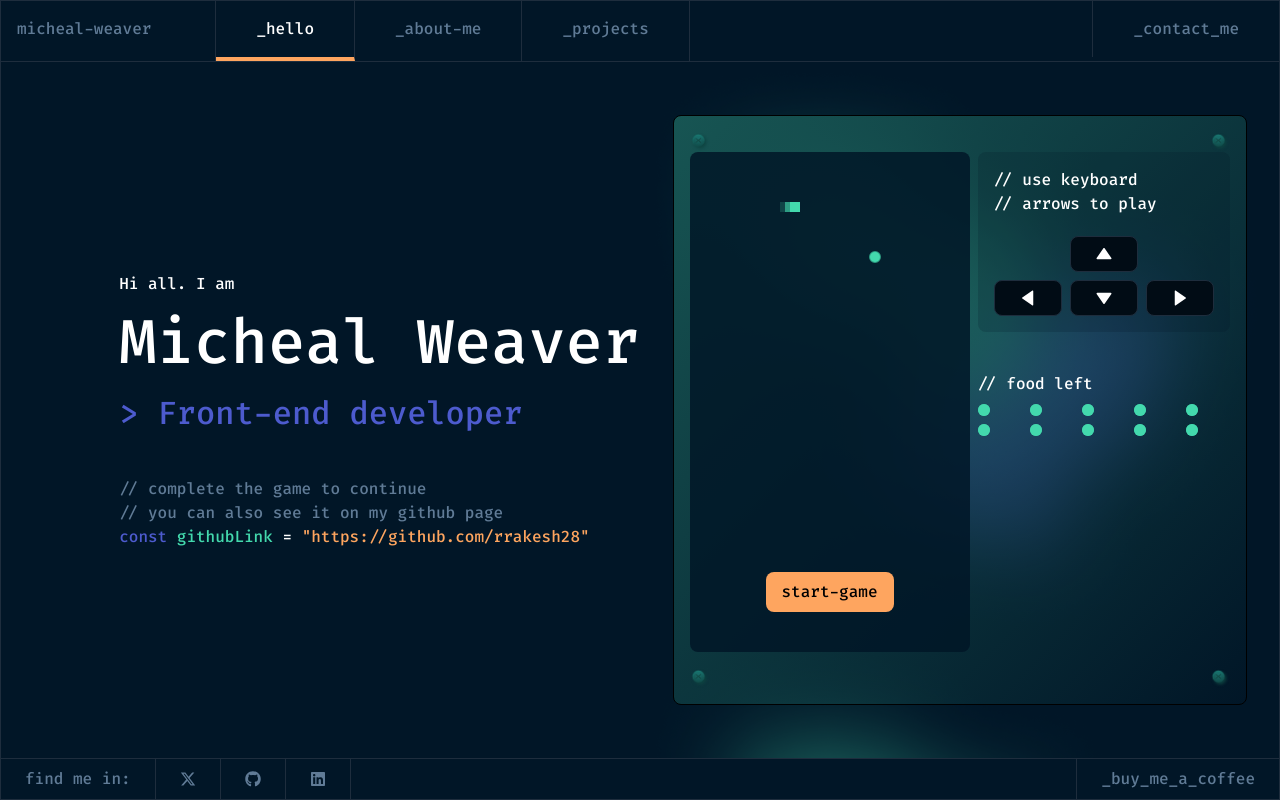
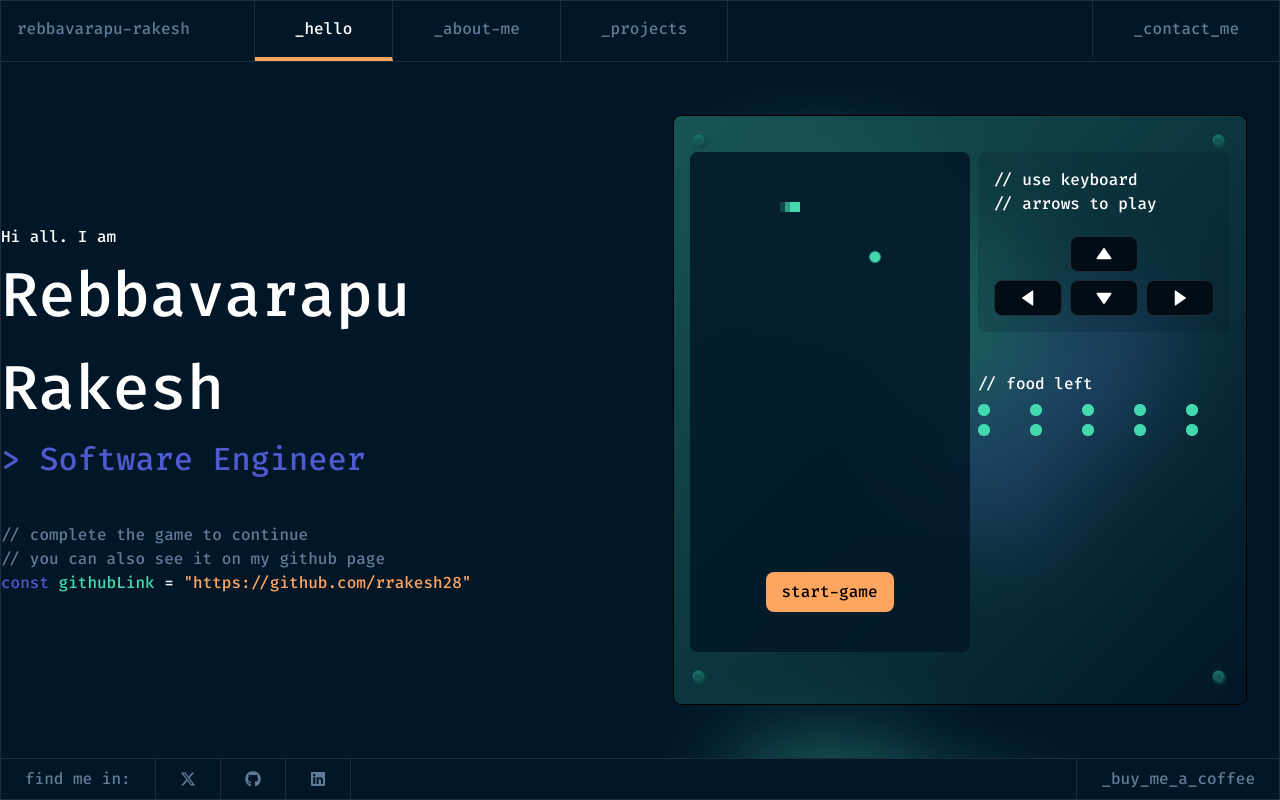
Before and after one commit to rrakesh28/portfolio-v2, a Next.js app: page / in a window 1280 px wide. Built offline with nearby package versions, Linux system fonts and the light colour scheme.

Commit message:
minor changes

```diff
--- a/app/contact/page.tsx
+++ b/app/contact/page.tsx
@@ -25,7 +25,7 @@ const Contact: React.FC = () => {
   const submit = (e: React.FormEvent<HTMLFormElement>) => {
     e.preventDefault();
     alert("Message sent successfully!");
-  }
+  };
 
   return (
     <div className="h-full flex">
@@ -57,15 +57,24 @@ const Contact: React.FC = () => {
             <span>find-me-also-in</span>
           </button>
           <div className="p-4">
-            <a href="https://linkedin.com" className="flex items-center gap-2">
+            <a
+              href="https://www.linkedin.com/in/rakeshrebbavarapu/"
+              className="flex items-center gap-2"
+            >
               <FaLink className="text-secondary-muted" />
               <span className="text-secondary-muted">LinkedIn</span>
             </a>
-            <a href="https://github.com" className="flex items-center gap-2">
+            <a
+              href="https://github.com/rrakesh28"
+              className="flex items-center gap-2"
+            >
               <FaLink className="text-secondary-muted" />
               <span className="text-secondary-muted">Github</span>
             </a>
-            <a href="https://twitter.com" className="flex items-center gap-2">
+            <a
+              href="https://x.com/theamigoooooo"
+              className="flex items-center gap-2"
+            >
               <FaLink className="text-secondary-muted" />
               <span className="text-secondary-muted">Twitter</span>
             </a>
--- a/app/page.tsx
+++ b/app/page.tsx
@@ -9,9 +9,9 @@ export default function Home() {
         <div>
           <div className="text-white">
             <p className="text-balance">Hi all. I am</p>
-            <p className="text-headline">Micheal Weaver</p>
+            <p className="text-headline">Rebbavarapu Rakesh</p>
             <p className="text-subheadline text-secondary-blue">
-              {">"} Front-end developer
+              {">"} Software Engineer
             </p>
           </div>
           <div className="mt-10">
--- a/components/Header.tsx
+++ b/components/Header.tsx
@@ -13,7 +13,7 @@ const Header: React.FC = () => {
           href={"/"}
           className="block pl-4 pr-16 py-4 border-r border-r-lines hover:text-white"
         >
-          micheal-weaver
+          rebbavarapu-rakesh
         </Link>
         <Link
           href={"/"}
```
